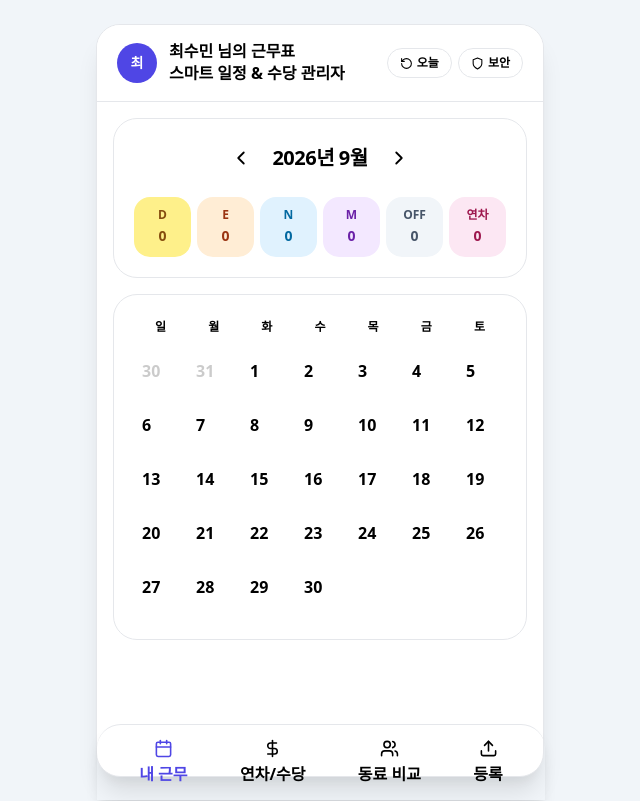
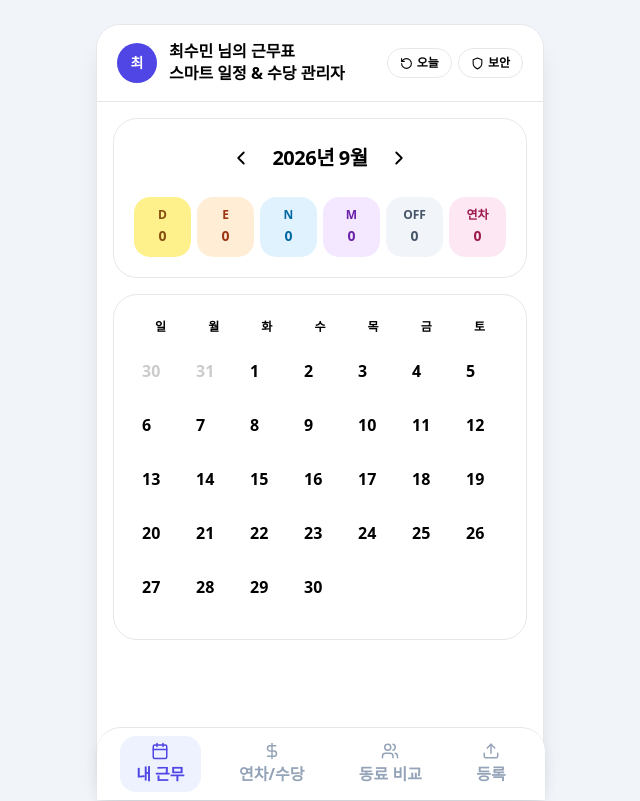
Before and after one commit to Choiseonkyeong/nurse-shift-calendar, a React (Vite) app: page / in a window 1280 px wide. Shown: the whole page, without its empty margins (320-960 px from the left). Built offline with nearby package versions, Linux system fonts and the light colour scheme; no server answers.

Commit message:
Update App.jsx

```diff
--- a/src/App.jsx
+++ b/src/App.jsx
@@ -91,7 +91,7 @@ export default function App() {
     <div className="min-h-screen bg-slate-50 flex justify-center items-start sm:py-6 font-sans">
       <div className="w-full max-w-md bg-white min-h-screen sm:min-h-0 sm:rounded-3xl sm:shadow-xl flex flex-col justify-between overflow-hidden relative border border-slate-100">
 
-        {/* 최상단 프로필 헤더 */}
+        {/* 상단 프로필 헤더 */}
         <div className="bg-white px-5 py-4 border-b border-slate-100 flex justify-between items-center">
           <div className="flex items-center gap-3">
             <div className="w-10 h-10 bg-indigo-600 text-white rounded-full flex items-center justify-center font-black text-sm shadow-2xs">
@@ -192,54 +192,58 @@ export default function App() {
           )}
         </div>
 
-        {/* 원본 UI 톤앤매너 완벽 매칭 하단 네비게이션 탭 */}
-        <div className="fixed bottom-0 max-w-md w-full bg-white/95 backdrop-blur-md border-t border-slate-100 px-4 py-2.5 flex justify-around items-center z-50 rounded-t-3xl shadow-lg">
+        {/* 하단 네비게이션 탭 (인라인 스타일로 둥근 알약 배경 100% 적용) */}
+        <div className="fixed bottom-0 max-w-md w-full bg-white border-t border-slate-100 px-3 py-2 flex justify-around items-center z-50 rounded-t-3xl shadow-lg">
           <button
             onClick={() => setActiveTab('myShift')}
-            className={`flex flex-col items-center gap-1 py-1 px-3 rounded-2xl transition-all cursor-pointer ${
+            style={
               activeTab === 'myShift'
-                ? 'bg-indigo-50/80 text-indigo-600 font-black'
-                : 'text-slate-400 font-bold hover:text-slate-600'
-            }`}
+                ? { backgroundColor: '#EEF2FF', color: '#4F46E5', borderRadius: '16px' }
+                : { color: '#94A3B8' }
+            }
+            className="flex flex-col items-center justify-center py-1.5 px-4 transition-all cursor-pointer"
           >
-            <Calendar size={19} className={activeTab === 'myShift' ? 'stroke-[2.5]' : 'stroke-2'} />
-            <span className="text-[11px]">내 근무</span>
+            <Calendar size={18} className={activeTab === 'myShift' ? 'stroke-[2.5]' : 'stroke-2'} />
+            <span className="text-[11px] font-black mt-0.5">내 근무</span>
           </button>
 
           <button
             onClick={() => setActiveTab('allowance')}
-            className={`flex flex-col items-center gap-1 py-1 px-3 rounded-2xl transition-all cursor-pointer ${
+            style={
               activeTab === 'allowance'
-                ? 'bg-indigo-50/80 text-indigo-600 font-black'
-                : 'text-slate-400 font-bold hover:text-slate-600'
-            }`}
+                ? { backgroundColor: '#EEF2FF', color: '#4F46E5', borderRadius: '16px' }
+                : { color: '#94A3B8' }
+            }
+            className="flex flex-col items-center justify-center py-1.5 px-4 transition-all cursor-pointer"
           >
-            <DollarSign size={19} className={activeTab === 'allowance' ? 'stroke-[2.5]' : 'stroke-2'} />
-            <span className="text-[11px]">연차/수당</span>
+            <DollarSign size={18} className={activeTab === 'allowance' ? 'stroke-[2.5]' : 'stroke-2'} />
+            <span className="text-[11px] font-black mt-0.5">연차/수당</span>
           </button>
 
           <button
             onClick={() => setActiveTab('groupShare')}
-            className={`flex flex-col items-center gap-1 py-1 px-3 rounded-2xl transition-all cursor-pointer ${
+            style={
               activeTab === 'groupShare'
-                ? 'bg-indigo-50/80 text-indigo-600 font-black'
-                : 'text-slate-400 font-bold hover:text-slate-600'
-            }`}
+                ? { backgroundColor: '#EEF2FF', color: '#4F46E5', borderRadius: '16px' }
+                : { color: '#94A3B8' }
+            }
+            className="flex flex-col items-center justify-center py-1.5 px-4 transition-all cursor-pointer"
           >
-            <Users size={19} className={activeTab === 'groupShare' ? 'stroke-[2.5]' : 'stroke-2'} />
-            <span className="text-[11px]">동료 비교</span>
+            <Users size={18} className={activeTab === 'groupShare' ? 'stroke-[2.5]' : 'stroke-2'} />
+            <span className="text-[11px] font-black mt-0.5">동료 비교</span>
           </button>
 
           <button
             onClick={() => setActiveTab('import')}
-            className={`flex flex-col items-center gap-1 py-1 px-3 rounded-2xl transition-all cursor-pointer ${
+            style={
               activeTab === 'import'
-                ? 'bg-indigo-50/80 text-indigo-600 font-black'
-                : 'text-slate-400 font-bold hover:text-slate-600'
-            }`}
+                ? { backgroundColor: '#EEF2FF', color: '#4F46E5', borderRadius: '16px' }
+                : { color: '#94A3B8' }
+            }
+            className="flex flex-col items-center justify-center py-1.5 px-4 transition-all cursor-pointer"
           >
-            <Upload size={19} className={activeTab === 'import' ? 'stroke-[2.5]' : 'stroke-2'} />
-            <span className="text-[11px]">등록</span>
+            <Upload size={18} className={activeTab === 'import' ? 'stroke-[2.5]' : 'stroke-2'} />
+            <span className="text-[11px] font-black mt-0.5">등록</span>
           </button>
         </div>
 
```
